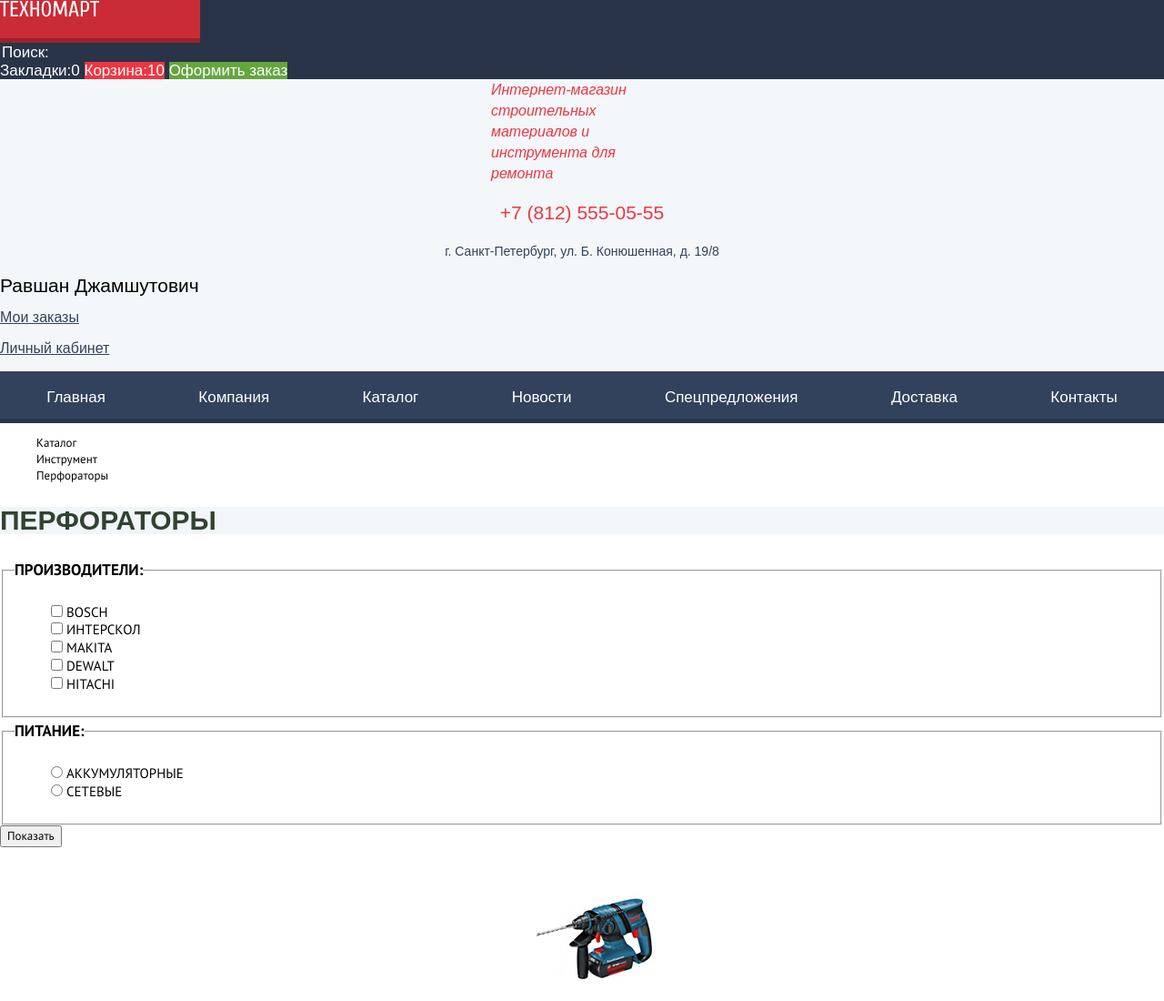
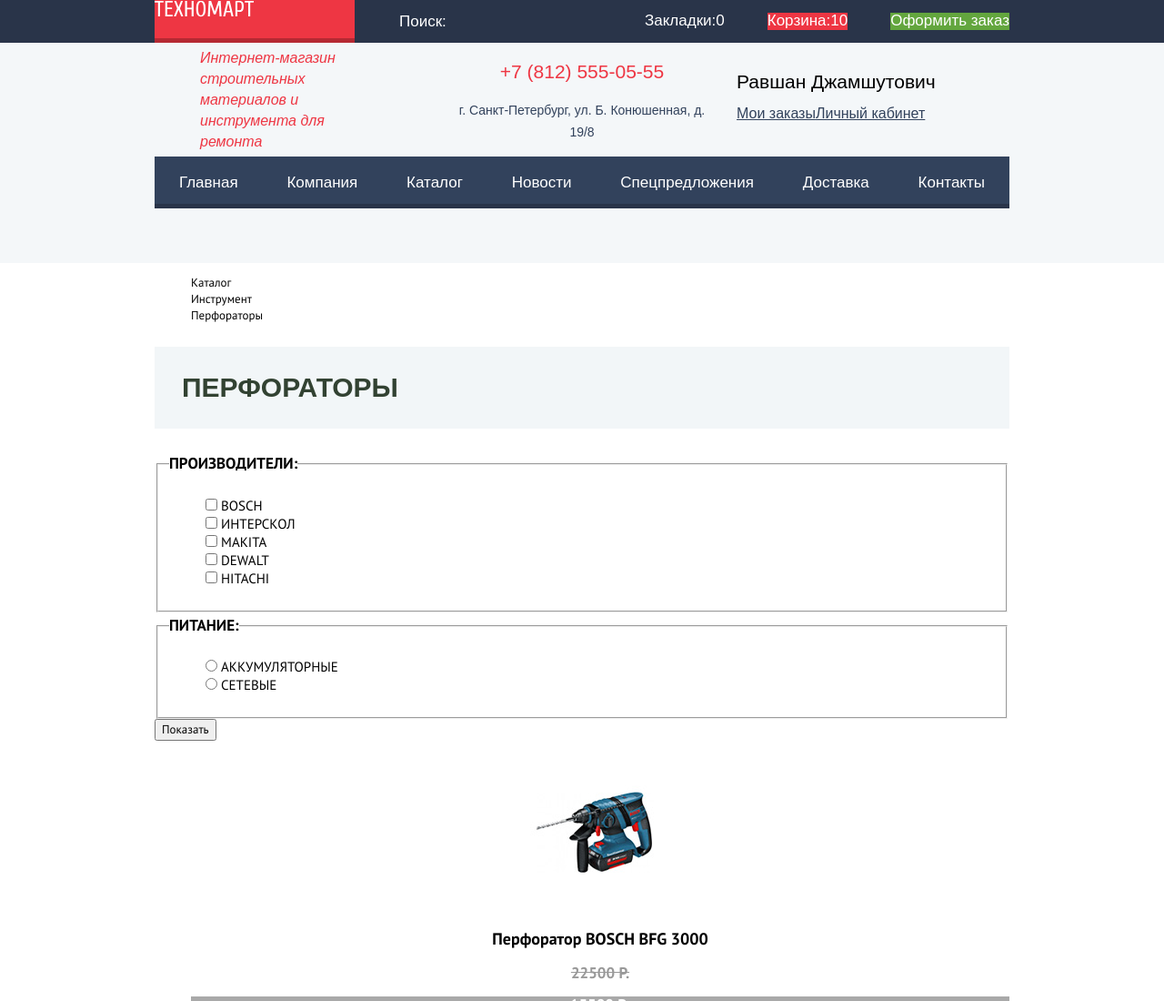
Before and after one commit to P-Tarasenko/868451-technomart-25, a plain HTML site: page catalog.html in a window 1280 px wide. Shown: the top 1100 px of the page at 91% size. Drawn offline with Linux system fonts and the light colour scheme; a web font is replaced by a local one.

Commit message:
Сетка каталога

```diff
--- a/catalog.html
+++ b/catalog.html
@@ -13,6 +13,7 @@
 <body>
   <header class="main-header">
     <div class="top-menu">
+      <div class="container">
         <a href="index.html" class="logo-bg">
           <img class="top-logo" src="img/logo-technomart.svg" width="109" height="19" alt="Логотип Техномарт">
         </a>
@@ -25,13 +26,21 @@
         <a class="top-menu__red header-link" href="#">Корзина:10</a>
         <a class="top-menu__green" href="#">Оформить заказ</a>
       </div>
+    </div>
+    <div class="container">
       <div class="catalog-middle-menu">
+        <div class="header-wrapper">
           <h1>Интернет-магазин строительных материалов и инструмента для ремонта</h1>
+        </div>
+        <div class="middle-wrap">
           <p class="header-phone">+7 (812) 555-05-55</p>
           <p class="header-address">г. Санкт-Петербург, ул. Б. Конюшенная, д. 19/8</p>
+        </div>
+        <div class="user-wrapper">
           <div class="current-user">Равшан Джамшутович</div>
           <p><a class="catalog-user-link" href="#">Мои заказы</a></p>
           <p><a class="catalog-user-link" href="#">Личный кабинет</a></p>
+        </div>
       </div>
       <nav class="main-nav">
         <ul class="nav-list">
@@ -44,8 +53,9 @@
           <li class="nav-item"><a class="nav-item__link" href="#">Контакты</a></li>
         </ul>
       </nav>
+    </div>
   </header>
-  <main class="catalog-main">
+  <main class="catalog-main container">
     <!-- Тут хлебные крошки -->
     <ul class="breadcrumbs">
       <li>
--- a/css/style.css
+++ b/css/style.css
@@ -153,7 +153,8 @@ body {
   background-color: #518523;
 }
 
-.middle-menu {
+.middle-menu,
+.catalog-middle-menu {
   display: flex;
   justify-content: space-between;
   align-items: center;
@@ -394,7 +395,7 @@ body {
 }
 
 .footer-half-bottom {
-/* text-align: left; */
+  /* text-align: left; */
   width: 100%;
 
   font-size: 16px;
@@ -486,7 +487,16 @@ body {
   background-color: #ee3643;
 }
 
+.user-wrapper {
+  display: flex;
+  flex-wrap: wrap;
+  width: 300px;
+}
+
 .current-user {
+  width: 300px;
+  padding-top: 10px;
+
   font-size: 21px;
   line-height: 1;
   text-align: left;
@@ -537,6 +547,8 @@ body {
 }
 
 .perforators h2 {
+  padding: 30px 0 30px 30px;
+
   font-size: 30px;
   line-height: 1;
   text-align: left;
```
Lines whose indentation alone changed are shown as unchanged.
